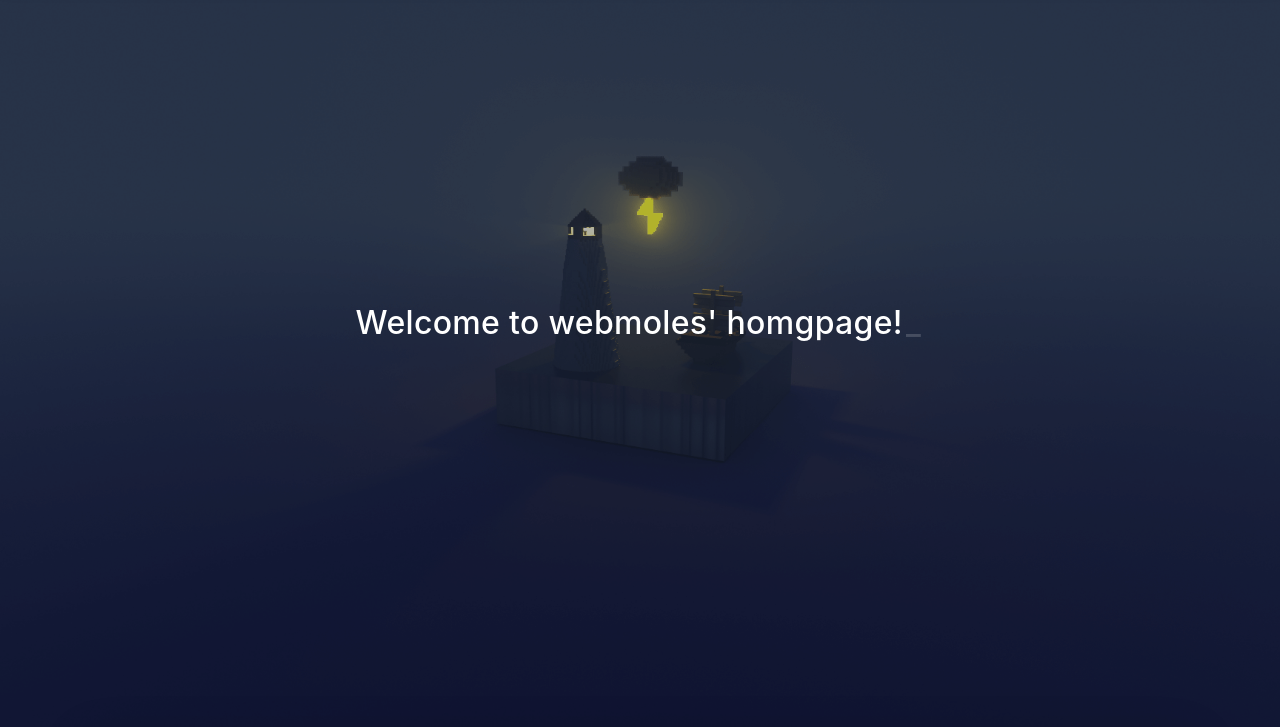
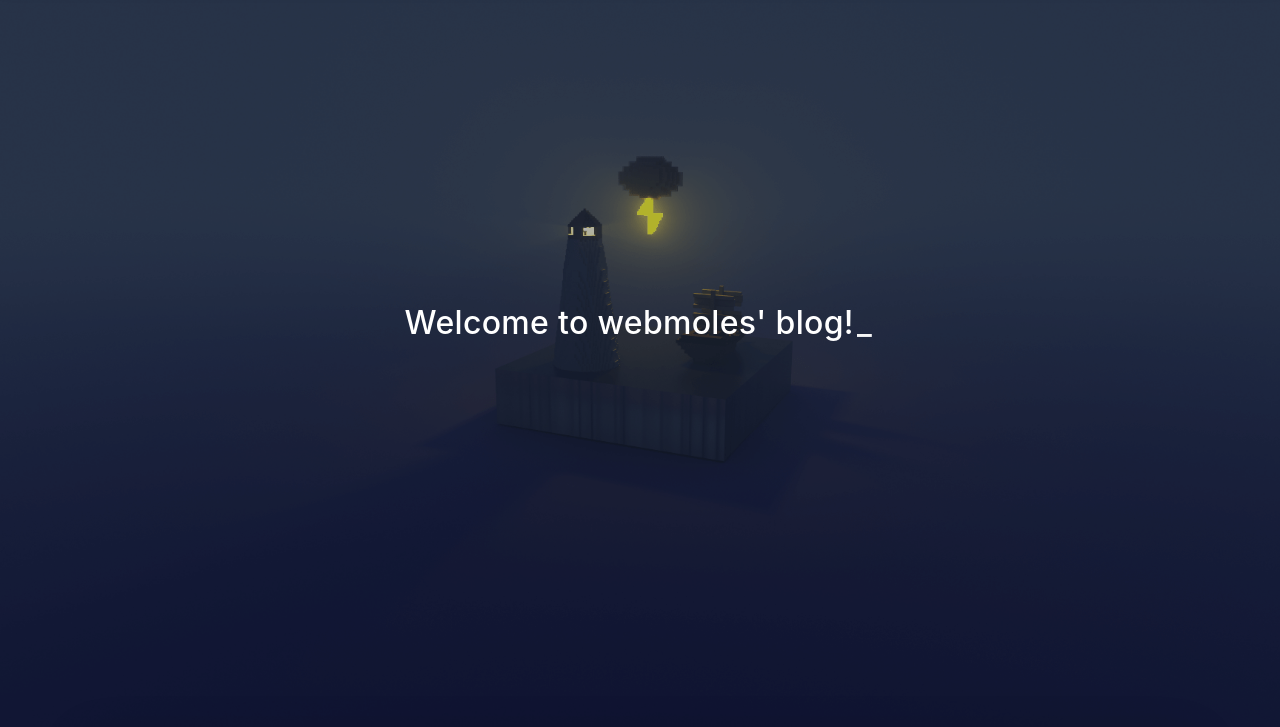
Before and after one commit to webmoles/webmoles.github.io, a plain HTML site: page index.html in a window 1280 px wide. Shown: the part 73-800 px from the top of the page. Drawn offline with nearby package versions, Linux system fonts and the light colour scheme; some packages are replaced by stand-ins of ours; a script that the page names is missing; some icons are missing; a small style sheet from the web is missing.

Commit message:
Site updated: 2025-06-02 17:06:37

```diff
--- a/index.html
+++ b/index.html
@@ -191,7 +191,7 @@
       <div class="banner-text text-center fade-in-up">
         <div class="h2">
 
-            <span id="subtitle" data-typed-text="Welcome to webmoles&#39; homgpage!"></span>
+            <span id="subtitle" data-typed-text="Welcome to webmoles&#39; blog!"></span>
 
         </div>
 
```
